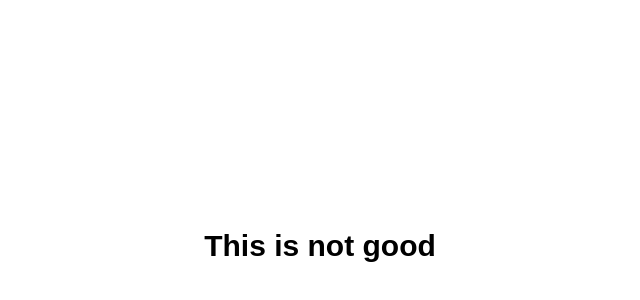
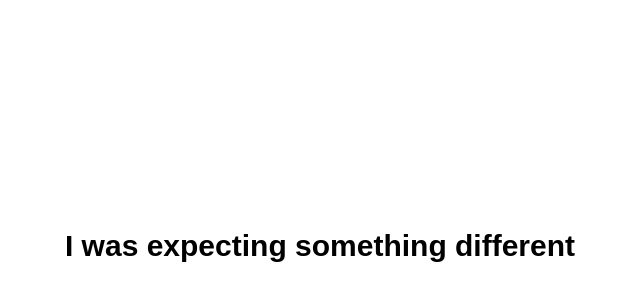
Before and after one commit to msimaisabseintelligent/ForYou, a plain HTML site: page no.html in a window 1280 px wide. Shown: the part 162-462 px from the top of the page, without its empty margins (320-960 px from the left). Drawn offline with Linux system fonts and the light colour scheme.

Commit message:
Update no.html

```diff
--- a/no.html
+++ b/no.html
@@ -15,6 +15,7 @@
     </style>
 </head>
 <body>
-    This is not good
+    I was expecting
+    something different
 </body>
 </html>
```
